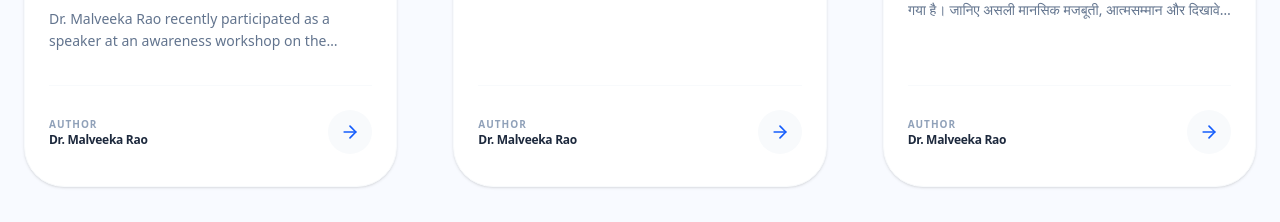
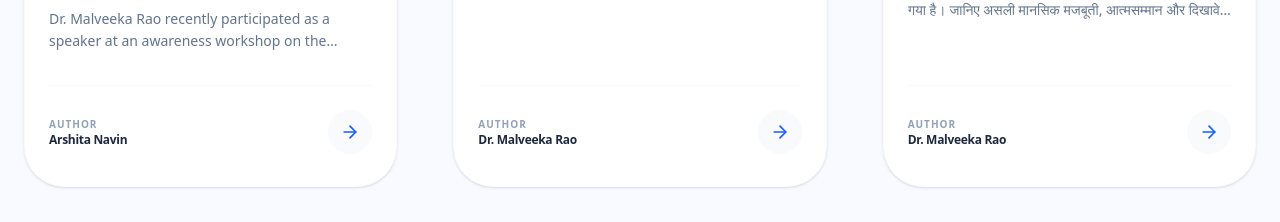
Before and after one commit to aditi73984/astitva-website, a Next.js app: page /blog in a window 1280 px wide. Shown: the part 936-1158 px from the top of the page. Built offline with nearby package versions, Linux system fonts and the light colour scheme.

Commit message:
author updated

```diff
--- a/data/blogs.ts
+++ b/data/blogs.ts
@@ -340,7 +340,7 @@ export const blogs: Blog[] = [
 
         category: "NGO News",
 
-        author: "Dr. Malveeka Rao",
+        author: "Arshita Navin",
 
         publishedAt: "2026-08-12",
 
```
